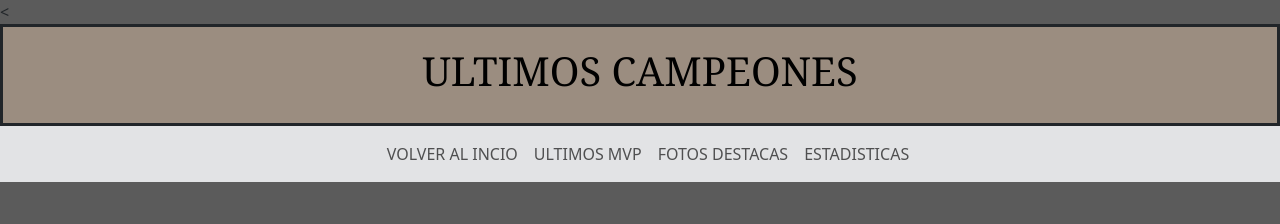
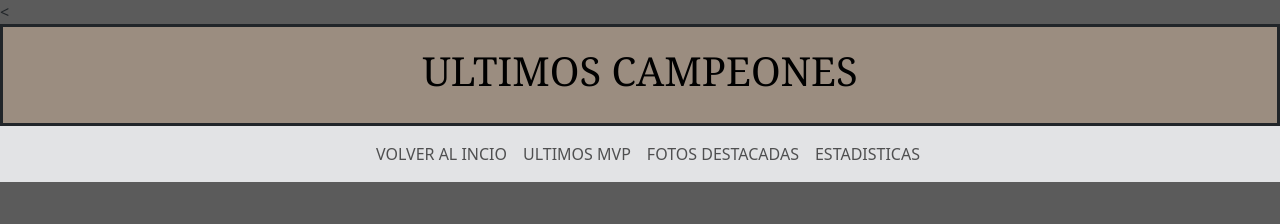
Before and after one commit to FlavioQuaglino/Pre-entrega-2, a website: page pages/campeones.html in a window 1280 px wide. Shown: the top 224 px of the page. Drawn offline with nearby package versions, Linux system fonts and the light colour scheme.

Commit message:
correccion destacadas

```diff
--- a/pages/campeones.html
+++ b/pages/campeones.html
@@ -32,7 +32,7 @@
         <div class="navbar-nav">
         <a class="nav-link" href="https://flavioquaglino.github.io/Pre-entrega-2/">VOLVER AL INCIO</a>
         <a class="nav-link" href="ultimos-mvp.html">ULTIMOS MVP</a>
-        <a class="nav-link" href="fotosDestacadas.html">FOTOS DESTACAS</a>
+        <a class="nav-link" href="fotosDestacadas.html">FOTOS DESTACADAS</a>
         <a class="nav-link" href="estadisticas.html">ESTADISTICAS</a>
         </div>
     </div>
```
Also changed, not shown: pages/estadisticas.html (+1 -1 lines), pages/ultimos-mvp.html (+1 -1 lines).
